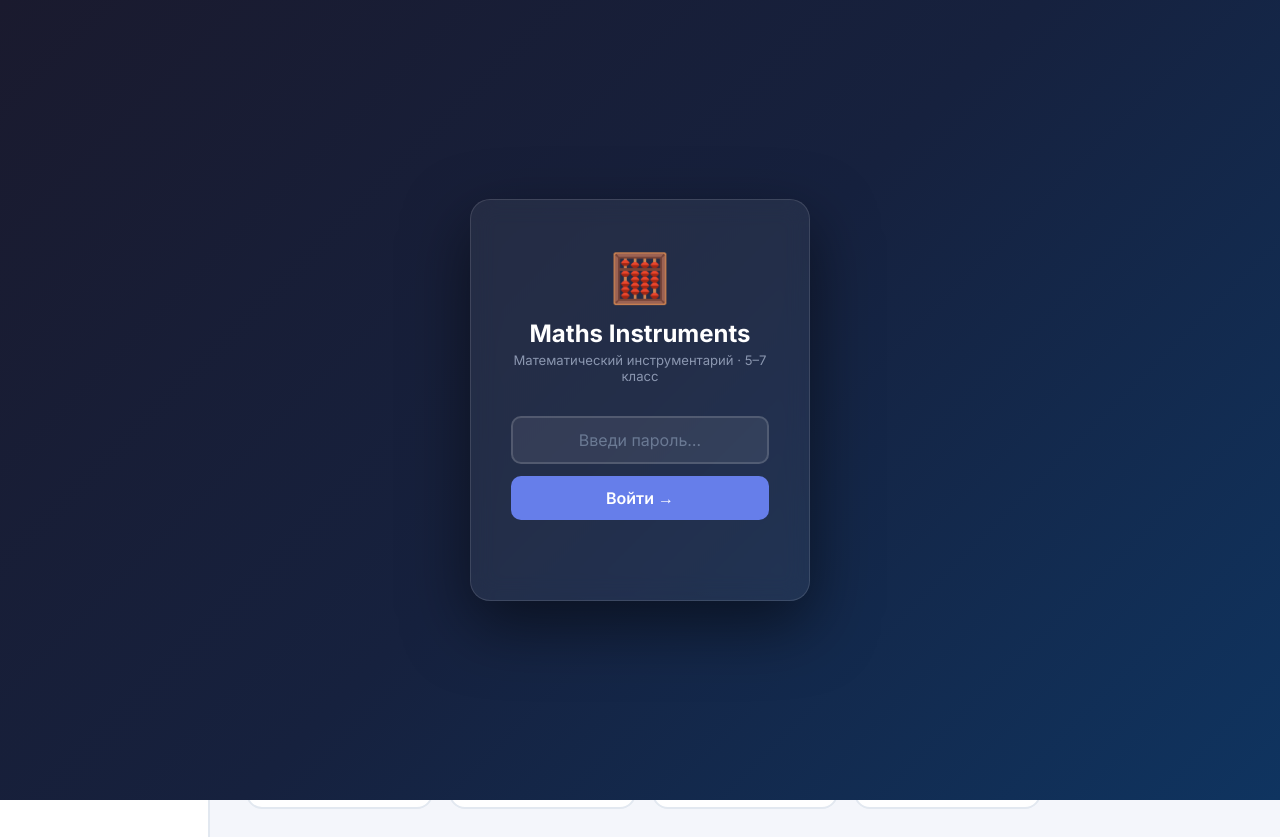
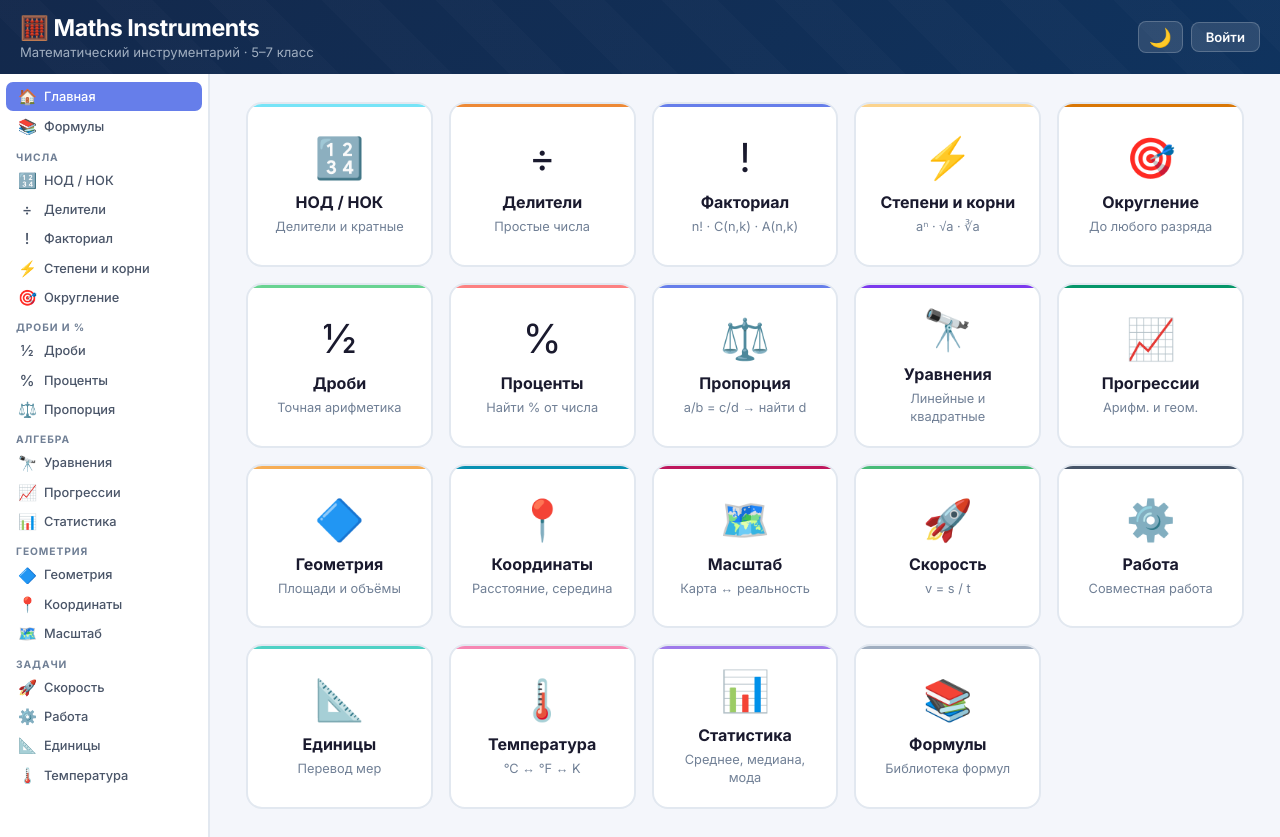
Before and after one commit to feodorm14-hue/math-tools, a website built with Vite: page frontend/index.html in a window 1280 px wide. Built offline with nearby package versions, Linux system fonts and the light colour scheme.

Commit message:
Auth: replace fullscreen block with header login button + popup

```diff
--- a/frontend/app.ts
+++ b/frontend/app.ts
@@ -2,15 +2,33 @@ import katex from 'katex'
 
 // ── Авторизация ───────────────────────────────────────────────────────────────
 
-const AUTH_KEY  = 'mi-auth'
-const PASSWORD  = 'math2026'   // ← пароль меняй здесь
+const AUTH_KEY = 'mi-auth'
+const PASSWORD = 'math2026'   // ← пароль меняй здесь
 
-function checkAuth() {
-  const screen = document.getElementById('login-screen')!
+function updateAuthBtn() {
+  const btn = document.getElementById('authBtn')!
+  const loggedIn = localStorage.getItem(AUTH_KEY) === 'ok'
+  btn.textContent = loggedIn ? '✅ Выйти' : 'Войти'
+  btn.classList.toggle('logged-in', loggedIn)
+}
+
+;(window as any).toggleLoginPopup = () => {
   if (localStorage.getItem(AUTH_KEY) === 'ok') {
-    screen.classList.add('hidden')
+    // уже вошёл — выходим
+    localStorage.removeItem(AUTH_KEY)
+    updateAuthBtn()
+    return
   }
-  // иначе экран остаётся виден
+  const overlay = document.getElementById('login-overlay')!
+  overlay.classList.toggle('hidden')
+  if (!overlay.classList.contains('hidden')) {
+    setTimeout(() => (document.getElementById('login-input') as HTMLInputElement)?.focus(), 50)
+  }
+}
+
+;(window as any).closeLoginPopup = (e: MouseEvent) => {
+  if ((e.target as HTMLElement).id === 'login-overlay')
+    document.getElementById('login-overlay')!.classList.add('hidden')
 }
 
 ;(window as any).doLogin = () => {
@@ -18,26 +36,23 @@ function checkAuth() {
   const err   = document.getElementById('login-error')!
   if (input.value === PASSWORD) {
     localStorage.setItem(AUTH_KEY, 'ok')
-    const screen = document.getElementById('login-screen')!
-    screen.style.transition = 'opacity 0.3s'
-    screen.style.opacity = '0'
-    setTimeout(() => screen.classList.add('hidden'), 300)
+    const overlay = document.getElementById('login-overlay')!
+    overlay.style.transition = 'opacity 0.2s'
+    overlay.style.opacity = '0'
+    setTimeout(() => { overlay.classList.add('hidden'); overlay.style.opacity = '' }, 200)
+    input.value = ''
     err.textContent = ''
+    updateAuthBtn()
   } else {
     err.textContent = '❌ Неверный пароль'
     input.value = ''
     input.focus()
-    input.style.borderColor = '#fc8181'
+    input.style.borderColor = 'var(--red)'
     setTimeout(() => { input.style.borderColor = '' }, 1200)
   }
 }
 
-;(window as any).doLogout = () => {
-  localStorage.removeItem(AUTH_KEY)
-  location.reload()
-}
-
-checkAuth()
+updateAuthBtn()
 
 // ── Хранилище ─────────────────────────────────────────────────────────────────
 
--- a/frontend/index.html
+++ b/frontend/index.html
@@ -12,13 +12,13 @@
 </head>
 <body>
 
-  <!-- ══════════ Экран входа ══════════ -->
-  <div id="login-screen">
+  <!-- ══════════ Попап входа ══════════ -->
+  <div id="login-overlay" class="hidden" onclick="closeLoginPopup(event)">
     <div id="login-box">
       <div id="login-logo">🧮</div>
-      <div id="login-title">Maths Instruments</div>
-      <div id="login-sub">Математический инструментарий · 5–7 класс</div>
-      <input id="login-input" type="password" placeholder="Введи пароль…" autocomplete="current-password"
+      <div id="login-title">Вход</div>
+      <div id="login-sub">Введи пароль для доступа</div>
+      <input id="login-input" type="password" placeholder="Пароль…" autocomplete="current-password"
         onkeydown="if(event.key==='Enter') doLogin()" />
       <button id="login-btn" onclick="doLogin()">Войти →</button>
       <div id="login-error"></div>
@@ -33,7 +33,7 @@
       </div>
       <div class="header-controls">
         <button class="dark-toggle" id="darkToggle" aria-label="Тёмная тема" title="Тёмная тема">🌙</button>
-        <button class="dark-toggle" id="logoutBtn" onclick="doLogout()" title="Выйти">🚪</button>
+        <button class="auth-btn" id="authBtn" onclick="toggleLoginPopup()">Войти</button>
         <button class="menu-toggle" id="menuToggle" aria-label="Меню">☰</button>
       </div>
     </div>
--- a/frontend/style.css
+++ b/frontend/style.css
@@ -44,71 +44,89 @@
   --shadow-lg:    0 8px 32px rgba(0,0,0,0.5);
 }
 
-/* ── Экран входа ───────────────────────────────────────────────────────────── */
-#login-screen {
+/* ── Кнопка авторизации в хедере ───────────────────────────────────────────── */
+.auth-btn {
+  background: rgba(255,255,255,0.12);
+  color: #fff;
+  border: 1px solid rgba(255,255,255,0.2);
+  border-radius: 8px;
+  font-size: 0.82rem;
+  font-weight: 600;
+  padding: 6px 14px;
+  cursor: pointer;
+  transition: background 0.2s;
+  font-family: inherit;
+  white-space: nowrap;
+}
+.auth-btn:hover { background: rgba(255,255,255,0.22); }
+.auth-btn.logged-in { background: rgba(56,161,105,0.25); border-color: rgba(56,161,105,0.5); }
+
+/* ── Попап входа ────────────────────────────────────────────────────────────── */
+#login-overlay {
   position: fixed;
   inset: 0;
-  background: linear-gradient(135deg, #1a1a2e 0%, #16213e 50%, #0f3460 100%);
+  background: rgba(0,0,0,0.55);
   display: flex;
   align-items: center;
   justify-content: center;
   z-index: 9999;
+  backdrop-filter: blur(4px);
+  animation: fadeIn 0.15s ease;
 }
-#login-screen.hidden { display: none; }
+#login-overlay.hidden { display: none; }
 
 #login-box {
-  background: rgba(255,255,255,0.06);
-  border: 1px solid rgba(255,255,255,0.12);
+  background: var(--surface);
+  border: 1px solid var(--border);
   border-radius: 20px;
-  padding: 48px 40px;
-  width: 340px;
+  padding: 40px 36px;
+  width: 320px;
   text-align: center;
-  backdrop-filter: blur(12px);
-  box-shadow: 0 24px 64px rgba(0,0,0,0.5);
+  box-shadow: 0 24px 64px rgba(0,0,0,0.4);
 }
 
-#login-logo { font-size: 3rem; margin-bottom: 12px; }
-#login-title { color: #fff; font-size: 1.5rem; font-weight: 700; margin-bottom: 4px; }
-#login-sub { color: #8b97b0; font-size: 0.82rem; margin-bottom: 32px; }
+#login-logo { font-size: 2.5rem; margin-bottom: 10px; }
+#login-title { color: var(--text); font-size: 1.3rem; font-weight: 700; margin-bottom: 4px; }
+#login-sub { color: var(--text-faint); font-size: 0.82rem; margin-bottom: 24px; }
 
 #login-input {
   width: 100%;
-  padding: 12px 16px;
+  padding: 11px 14px;
   border-radius: 10px;
-  border: 2px solid rgba(255,255,255,0.15);
-  background: rgba(255,255,255,0.08);
-  color: #fff;
+  border: 2px solid var(--border);
+  background: var(--surface2);
+  color: var(--text);
   font-size: 1rem;
   font-family: inherit;
   outline: none;
-  margin-bottom: 12px;
+  margin-bottom: 10px;
   transition: border-color 0.2s;
   text-align: center;
-  letter-spacing: 0.1em;
+  letter-spacing: 0.08em;
 }
-#login-input::placeholder { color: #6b7a94; letter-spacing: 0; }
-#login-input:focus { border-color: #818cf8; }
+#login-input:focus { border-color: var(--accent); }
 
 #login-btn {
   width: 100%;
-  padding: 12px;
+  padding: 11px;
   border-radius: 10px;
-  background: #667eea;
+  background: var(--accent);
   color: #fff;
-  font-size: 1rem;
+  font-size: 0.97rem;
   font-weight: 600;
   border: none;
   cursor: pointer;
   transition: background 0.2s, transform 0.1s;
+  font-family: inherit;
 }
-#login-btn:hover { background: #5a67d8; }
+#login-btn:hover { background: var(--accent-dark); }
 #login-btn:active { transform: scale(0.98); }
 
 #login-error {
-  margin-top: 12px;
-  color: #fc8181;
-  font-size: 0.85rem;
-  min-height: 20px;
+  margin-top: 10px;
+  color: var(--red);
+  font-size: 0.83rem;
+  min-height: 18px;
 }
 
 /* ── Reset ─────────────────────────────────────────────────────────────────── */
```
